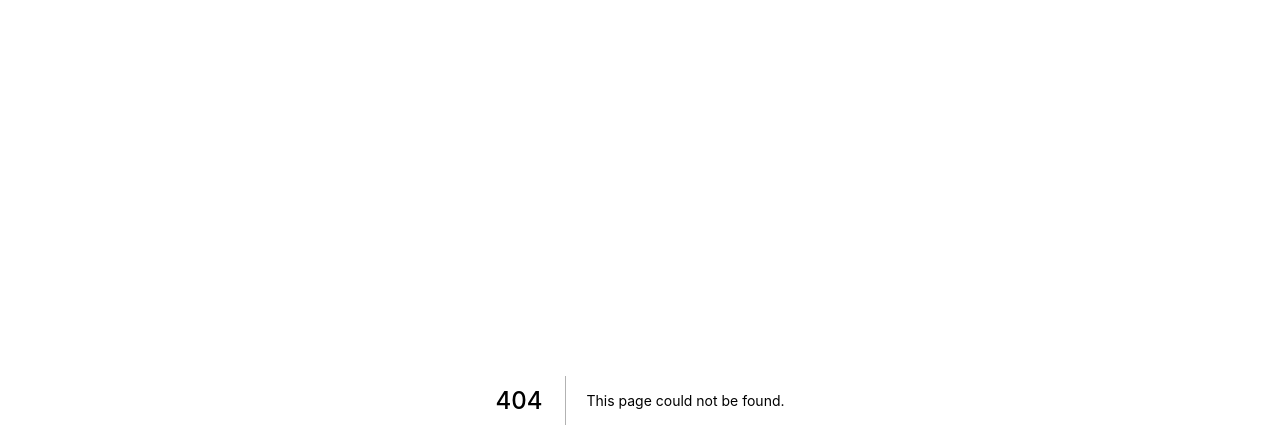
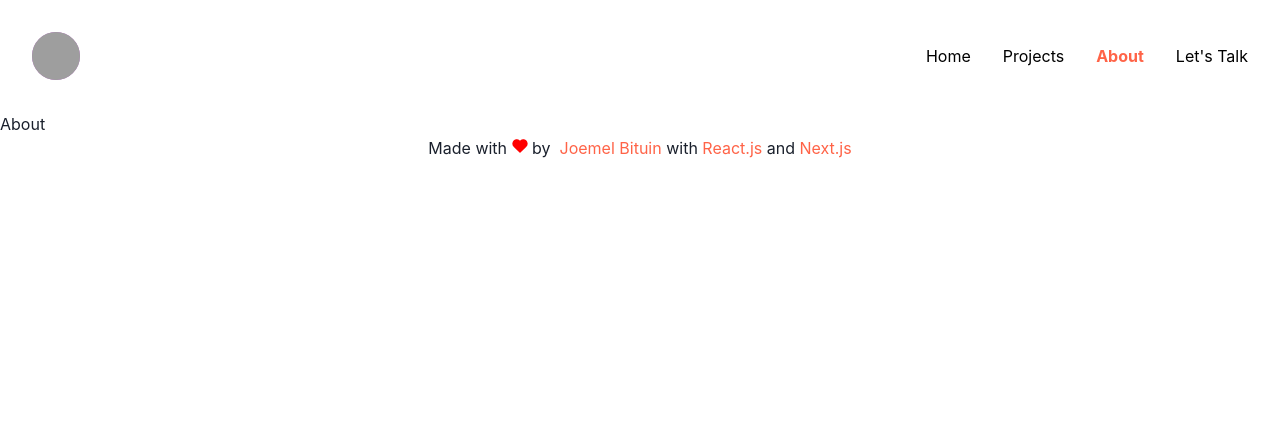
Before and after one commit to jBituin/joemelbituin, a Next.js app: page /about in a window 1280 px wide. Before the commit this address had no page. Shown: the top 448 px of the page. Built offline with nearby package versions, Linux system fonts and the light colour scheme; grey boxes are pictures that could not be loaded.

Commit message:
Add about page

```diff
--- /dev/null
+++ b/pages/about.tsx
@@ -0,0 +1,5 @@
+import { Layout } from '../components/Layout';
+
+export default function About() {
+  return <Layout>About</Layout>;
+}
```
